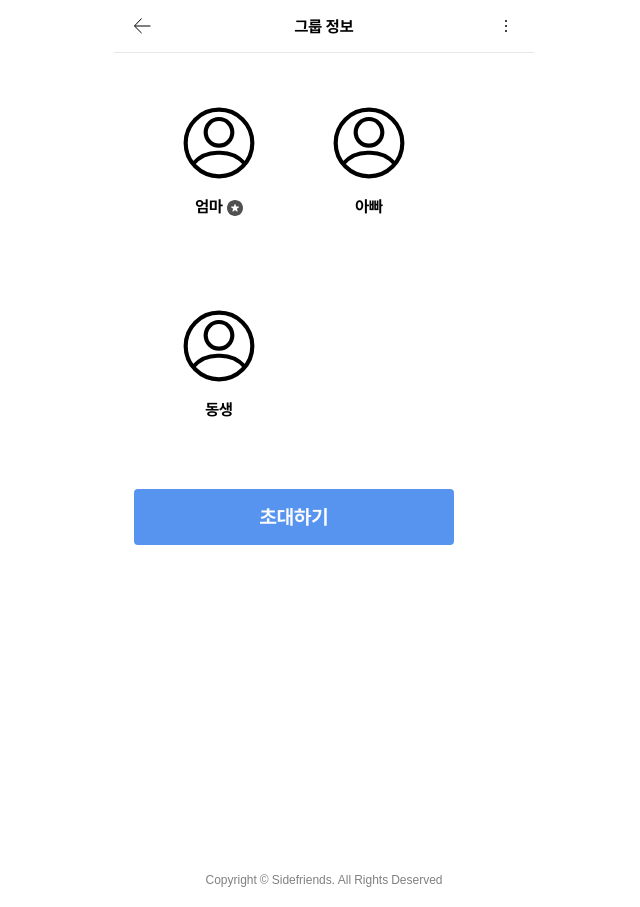
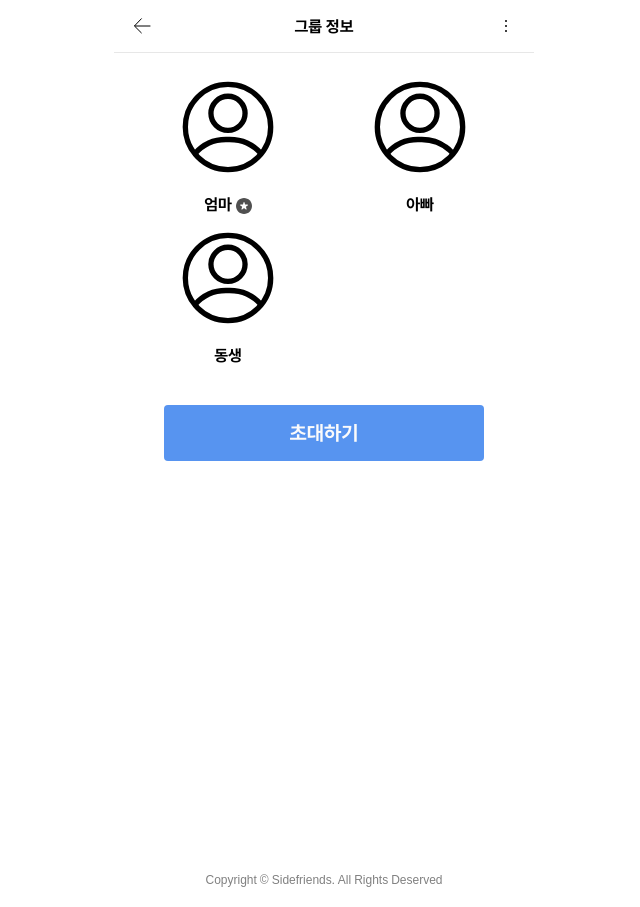
Before and after one commit to bsideproject/team4-frontend, a Vue app: page /group in a window 1280 px wide. Shown: the whole page, without its empty margins (316-956 px from the left). Built offline with nearby package versions, Linux system fonts and the light colour scheme; no server answers.

Commit message:
fix: 설정 및 공통 스타일

```diff
--- a/src/assets/styles/group/group.scss
+++ b/src/assets/styles/group/group.scss
@@ -1,19 +1,21 @@
 @charset 'utf-8';
-
-
 
 .group {
     width: $maxWidth;
     height: $minHeight;
+    margin: 0 auto;
 
     &__list {
         display: flex;
-        justify-content: flex-start;
+        justify-content: space-between;
+        flex-direction: row;
         flex-wrap: wrap;
-        padding: 0px 30px;
+        padding: 10px 20px;
         div {
-            padding: 40px 25px 40px 25px;
-            width: 100px;
+            // padding: 40px 25px 40px 25px;
+            // width: 100px;
+            width: 40%;
+
         }
         span {
             font-weight: 700;
@@ -56,7 +58,7 @@
     }
 
     &__invite {
-        margin: 0 auto;
+
         padding-top: 30px;
         button {
             width: 320px;
--- a/src/assets/styles/setting/myProfile.scss
+++ b/src/assets/styles/setting/myProfile.scss
@@ -45,9 +45,9 @@
         div {
             display: flex;
             padding: 16px 20px 0 20px;
-            justify-content: left;
+            margin: 0 auto;
+            justify-content: center;
             flex-direction: column;
-            align-items: left;
             width: 320px;
 
             label {
--- a/src/assets/styles/setting/settingMain.scss
+++ b/src/assets/styles/setting/settingMain.scss
@@ -4,14 +4,11 @@
     min-height: $minHeight;
 
     &__profile {
-        position: relative;
         height: 68px;
     }
 
     &__profile_image {
-        position: absolute;
-        top: 22px;
-        left: 133px;
+        padding-top: 20px;
         img {
             width: 94px;
             height: 94px;
--- a/src/components/common/BottomSheet.vue
+++ b/src/components/common/BottomSheet.vue
@@ -1,5 +1,5 @@
 <template>
-  <section :class="['bottom-sheet', isOpen ? 'show' : '']">
+  <section class="bottom-sheet" v-if="isOpen">
     <article class="bottom-sheet__dimmed" @click="clickDimmed"></article>
     <article class="bottom-sheet__content">
       <div v-for="(item, index) in props.optionList" :key="index">
--- a/src/components/common/Calendar2.vue
+++ b/src/components/common/Calendar2.vue
@@ -1,5 +1,5 @@
 <template>
-  <section :class="['calendar', isOpen ? 'show' : '']">
+  <section class="calendar" v-if="isOpen">
     <article class="calendar__dimmed" @click="clickDimmed"></article>
     <article class="calendar__datepicker">
       <Datepicker
```
